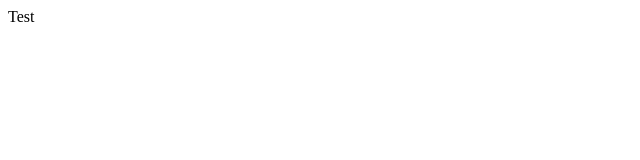
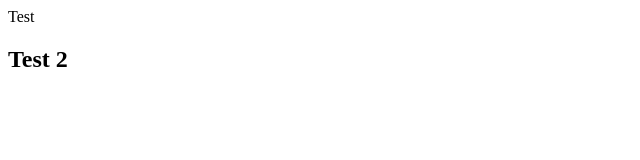
Before and after one commit to ebert-l/GitHub-Test, a plain HTML site: page index.html in a window 1280 px wide. Shown: the full height of the page, 0-640 px from the left. Drawn offline with Linux system fonts and the light colour scheme.

Commit message:
Commit 2?...

```diff
--- a/index.html
+++ b/index.html
@@ -2,5 +2,5 @@
 <head>
 <title>Test</title>
 </head>
-<body><p>Test</p></body>
+<body><p>Test</p><h2>Test 2</h2></body>
 </html>
--- a/style.css
+++ b/style.css
@@ -1,3 +1,4 @@
 body {
 width:100%;
+height:100%;
 }
```
